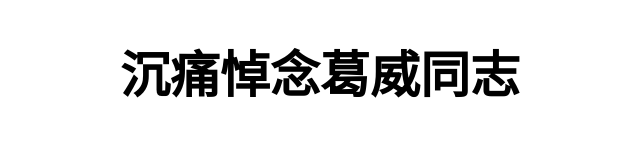
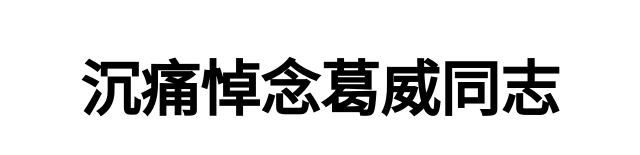
Before and after one commit to juhuon/wuhuno3highschool, a plain HTML site: page gewei/index.html in a window 1280 px wide. Shown: the part 311-466 px from the top of the page, without its empty margins (320-960 px from the left). Drawn offline with Linux system fonts and the light colour scheme.

Commit message:
Update index.html

```diff
--- a/gewei/index.html
+++ b/gewei/index.html
@@ -16,7 +16,7 @@
 
     <img src="https://s1.ax1x.com/2023/05/31/p9vgMGD.jpg" alt="葛威同志的照片">
 
-    <h1 style="font-size:50px;font-family:黑体">沉痛悼念葛威同志</h1>
+    <h1 style="font-size:60px;font-family:黑体">  沉痛悼念葛威同志</h1>
 
 </div>
 
```
